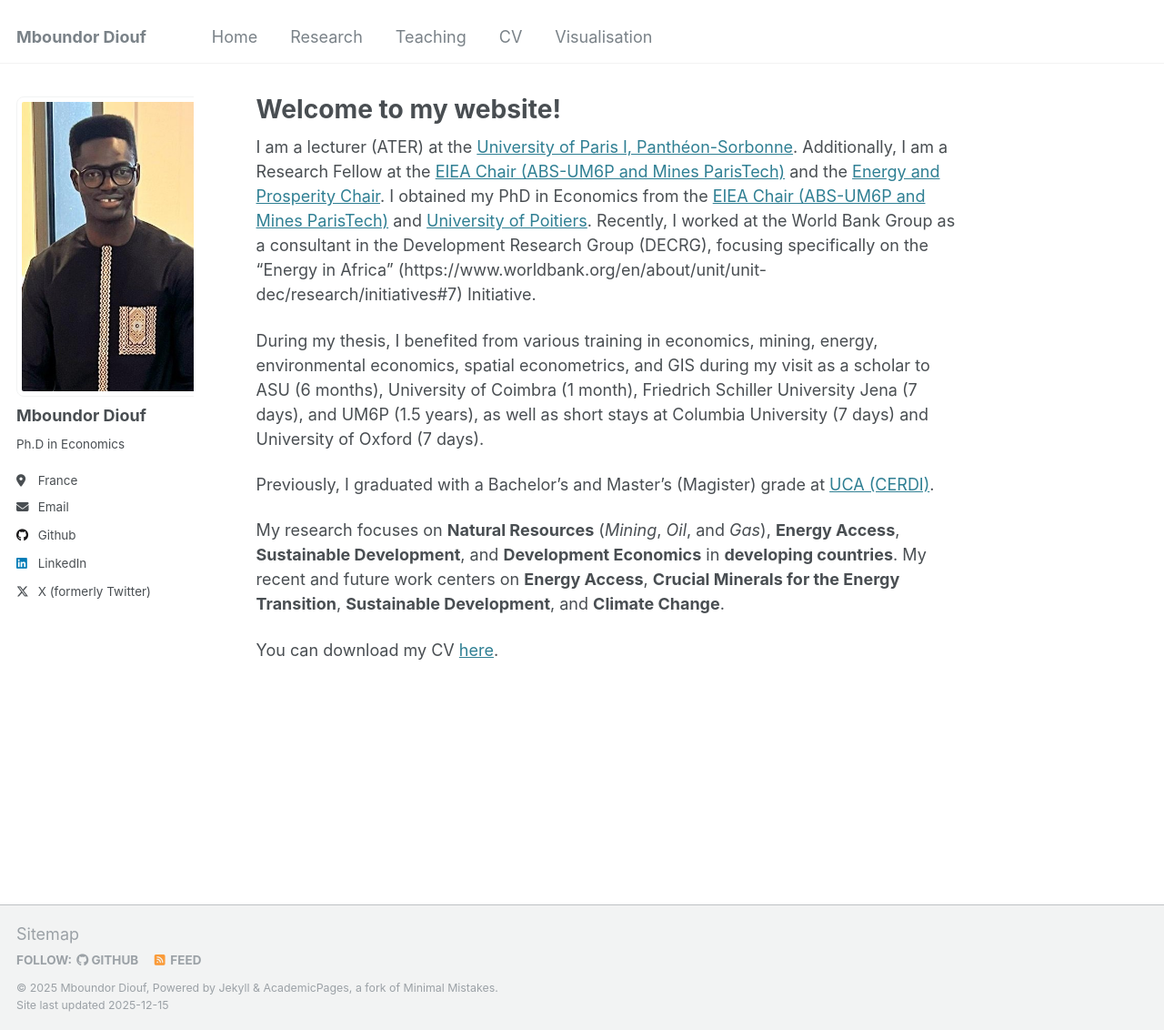
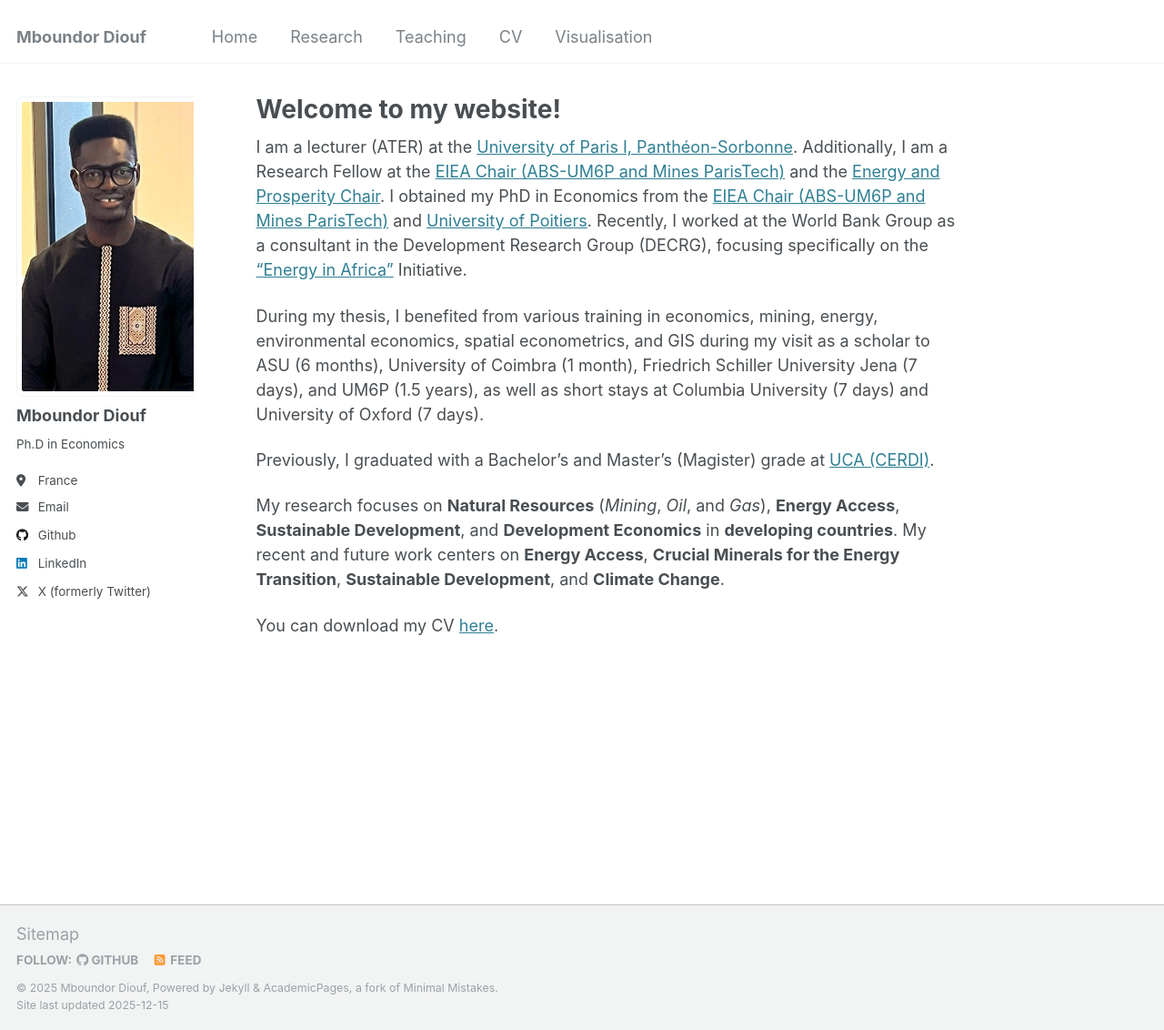
Before and after one commit to mboundordiouf/mboundordiouf.github.io, a Jekyll site: the page built from _pages/about.md, in a window 1280 px wide and 1132 px high. Shown: the whole window at 91% size. Built offline with Jekyll 4.4.1, drawn with Linux system fonts in a browser that asks for light colours.

Commit message:
Fix link formatting in about.md
Updated link formatting for the 'Energy in Africa' initiative.

```diff
--- a/_pages/about.md
+++ b/_pages/about.md
@@ -9,7 +9,7 @@ redirect_from:
 ---
 
 
-I am a lecturer (ATER) at the [University of Paris I, Panthéon-Sorbonne](https://www.pantheonsorbonne.fr/page-perso/mboundor.diouf%40). Additionally, I am a Research Fellow at the [EIEA Chair (ABS-UM6P and Mines ParisTech)](https://www.linkedin.com/company/eiea-um6p/) and the [Energy and Prosperity Chair](http://www.chair-energy-prosperity.org/en/category/research-fellows-1/mboundor-diouf-en/).  I obtained my PhD in Economics from the [EIEA Chair (ABS-UM6P and Mines ParisTech)](https://www.linkedin.com/company/eiea-um6p/) and [University of Poitiers](https://www.univ-poitiers.fr/). Recently, I worked at the World Bank Group as a consultant in the Development Research Group (DECRG), focusing specifically on the "Energy in Africa" (https://www.worldbank.org/en/about/unit/unit-dec/research/initiatives#7) Initiative.
+I am a lecturer (ATER) at the [University of Paris I, Panthéon-Sorbonne](https://www.pantheonsorbonne.fr/page-perso/mboundor.diouf%40). Additionally, I am a Research Fellow at the [EIEA Chair (ABS-UM6P and Mines ParisTech)](https://www.linkedin.com/company/eiea-um6p/) and the [Energy and Prosperity Chair](http://www.chair-energy-prosperity.org/en/category/research-fellows-1/mboundor-diouf-en/).  I obtained my PhD in Economics from the [EIEA Chair (ABS-UM6P and Mines ParisTech)](https://www.linkedin.com/company/eiea-um6p/) and [University of Poitiers](https://www.univ-poitiers.fr/). Recently, I worked at the World Bank Group as a consultant in the Development Research Group (DECRG), focusing specifically on the ["Energy in Africa"](https://www.worldbank.org/en/about/unit/unit-dec/research/initiatives#7) Initiative.
 
 During my thesis, I benefited from various training in economics, mining, energy, environmental economics, spatial econometrics, and GIS during my visit as a scholar to ASU (6 months), University of Coimbra (1 month), Friedrich Schiller University Jena (7 days), and UM6P (1.5 years), as well as short stays at Columbia University (7 days) and University of Oxford (7 days).
 
```
